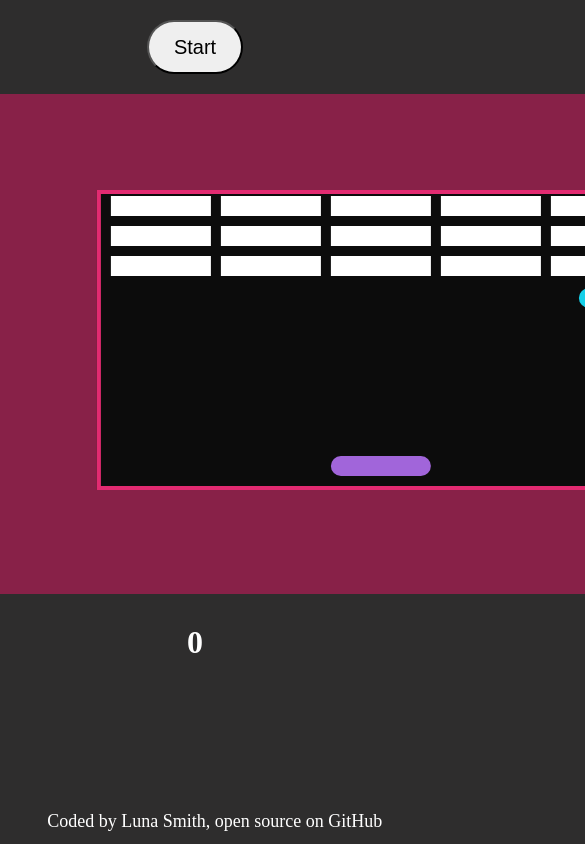
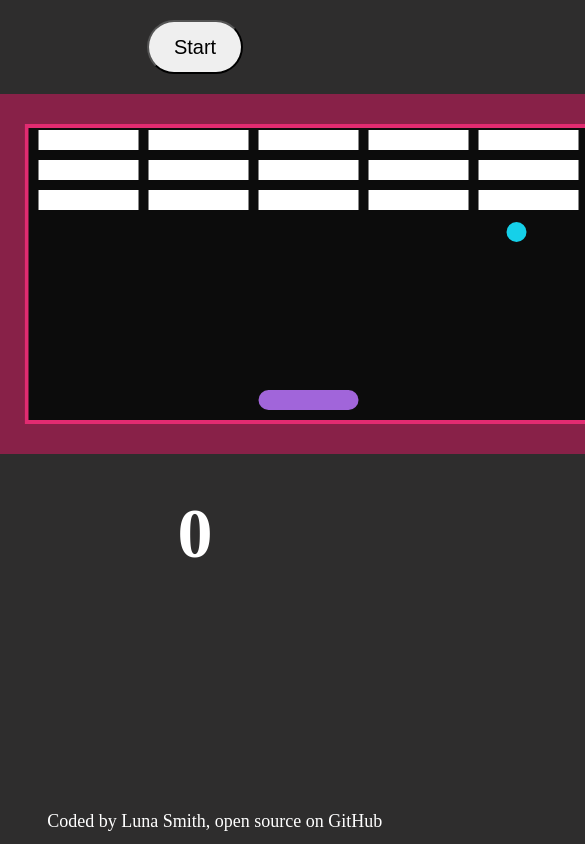
Before and after one commit to Lu-Smith/breakout_game_js, a website: page index.html in a window 390 px wide. Shown: the top 844 px of the page, 585 px wide, since content can reach past the window. Drawn offline with Linux system fonts and the light colour scheme.

Commit message:
Updated style.css

```diff
--- a/src/script.js
+++ b/src/script.js
@@ -6,6 +6,7 @@ export function sum(a,b) {
 //logic
 
 const grid = document.querySelector('#grid')
+const scoreDisplay = document.querySelector("#score")
 const blockWidth = 100
 const blockHeight = 20
 const boardWidth = 570
@@ -136,5 +137,7 @@ function checkForCollisions() {
 
     if (ballCurrentPosition[1] <= 0) {
         clearInterval(timerId)
+        scoreDisplay.innerHTML = 'Game Over'
+        document.removeEventListener('keydown', moveUser)
     }
 }
--- a/style.css
+++ b/style.css
@@ -7,6 +7,7 @@
 body {
     text-align: center;
     background-color: rgb(46, 45, 45);
+    overflow: hidden;
 }
 
 button {
@@ -25,12 +26,14 @@ button {
 }
 h1 {
     color: white;
-    margin: 30px;
+    margin: 50px;
+    font-size: 80px;
+    line-height: 90px;
 }
 
 .grid {
     position: sticky;
-    transform: translate(17%, 32%);
+    transform: translate(20%, 32%);
     width: 570px;
     height: 300px;
     border: 4px solid rgb(226, 43, 113);
@@ -74,3 +77,27 @@ footer a {
     text-decoration: none;
 
 }
+
+@media only screen and (max-width: 800px) {
+    .game {
+        width: 620px;
+        height: 360px;
+        background-color: rgb(136, 33, 72);
+        margin: 0 auto;
+    }
+    h1 {
+        color: white;
+        margin: 40px;
+        font-size: 70px;
+        line-height: 80px;
+    }
+
+    .grid {
+        position: sticky;
+        transform: translate(4.3%, 10%);
+        width: 570px;
+        height: 300px;
+        border: 4px solid rgb(226, 43, 113);
+        background-color: rgb(12, 12, 12);
+    }
+  }
```
